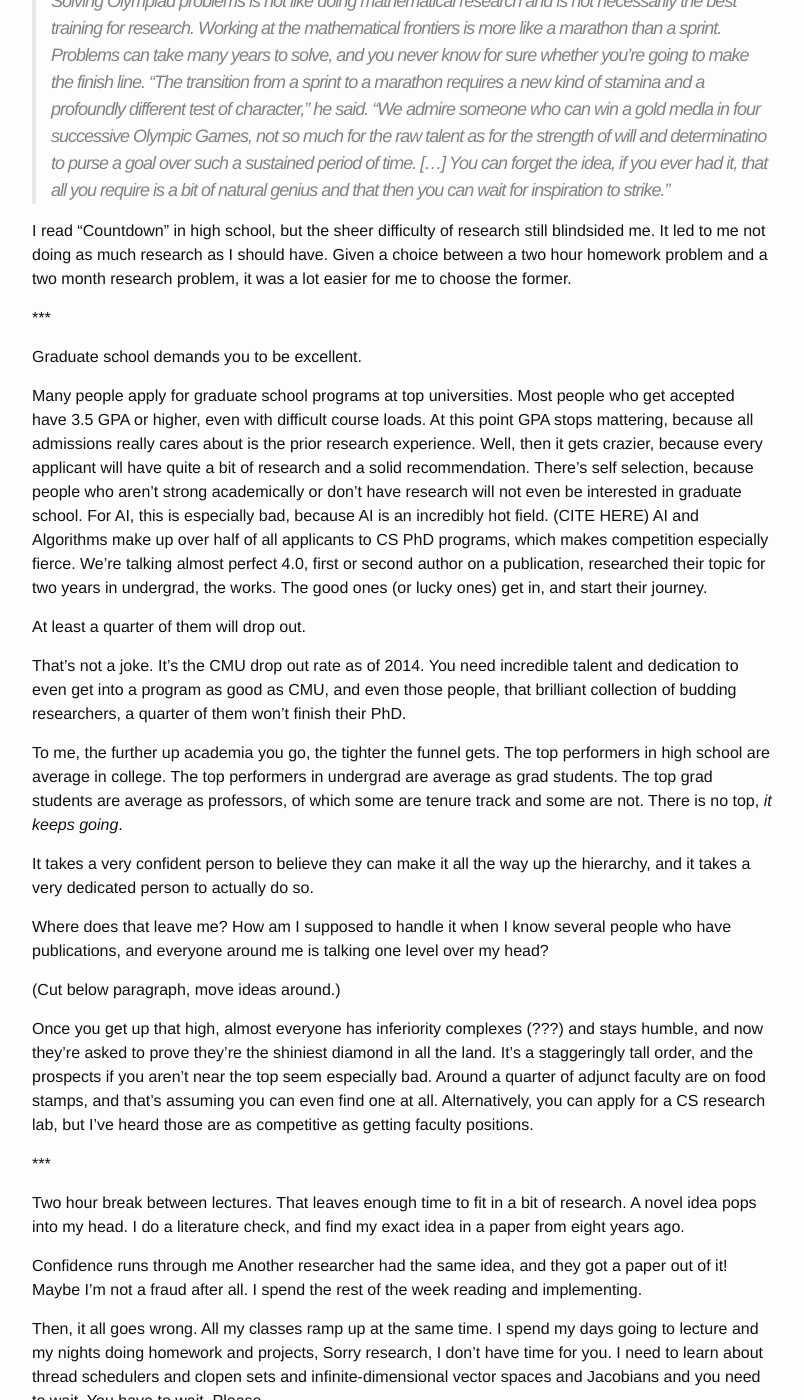
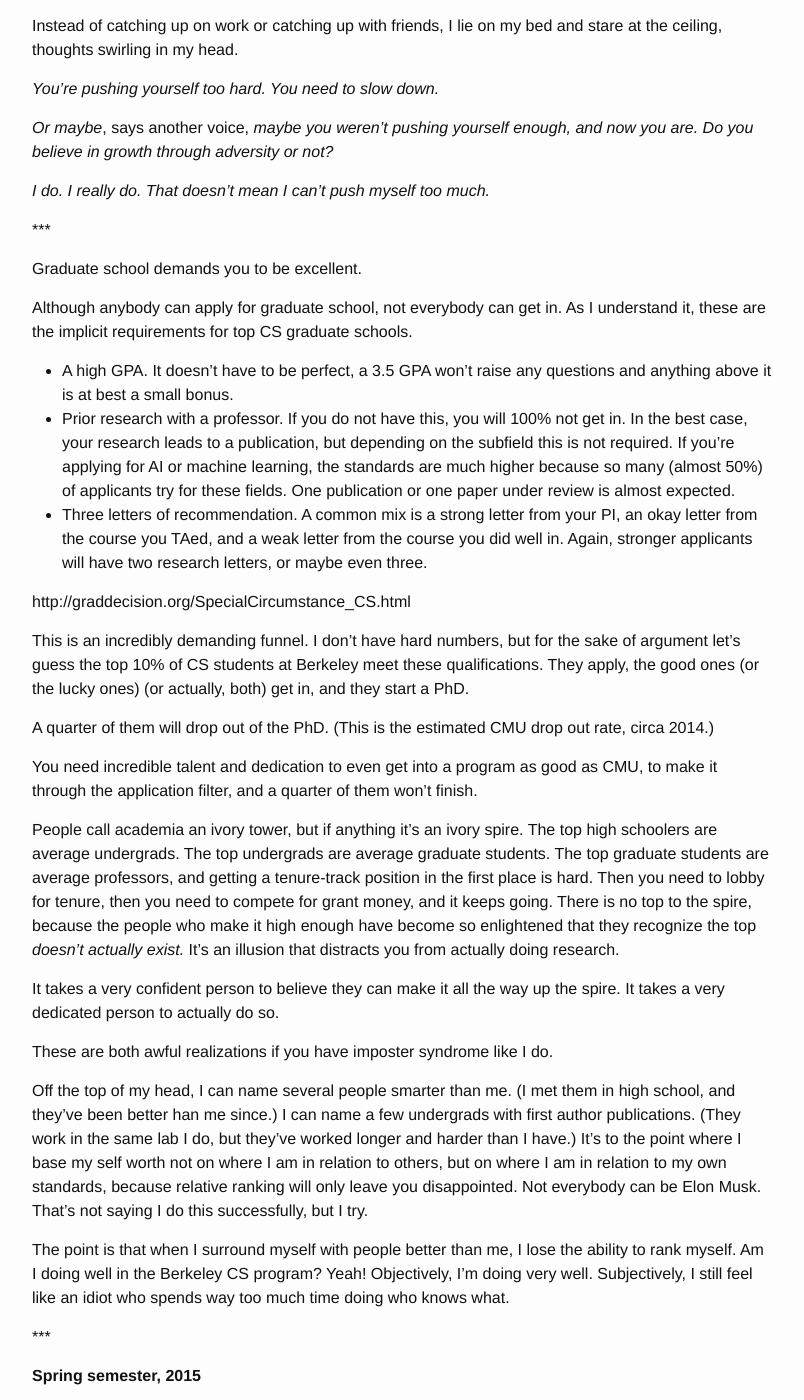
Before and after one commit to alexirpan/alexirpan.github.io, a Jekyll site: the page built from _posts/2015-09-28-grad-school.markdown, in a window 1280 px wide and 1400 px high, scrolled down 4034 px. Shown: the whole window, without its empty margins (238-1042 px from the left). Built offline with Jekyll 4.4.1, drawn with Linux system fonts in a browser that asks for light colours; some of the changed text lies outside the part shown.

Commit message:
Liking where this is going (one story per semester)

```diff
--- a/_posts/2015-09-28-grad-school.markdown
+++ b/_posts/2015-09-28-grad-school.markdown
@@ -103,53 +104,11 @@
 
 It shows you have the potential to be a good researcher. It doesn't make you one.
 
-\*\*\*
-{: .centered }
-
-(Move these paragraphs elsewhere.)
-
-On one hand, the software industry pays stupidly well. Internships at big name
-companies pay $6000 or $7000 a month, well over the national average.
-On average, new grads at Berkeley get offers of over $100000 base annual salary.
-(LOOK UP THE STATS.) Frankly, these numbers are ridiculous.
-
-Big name companies sell themselves by offering insane perks. Free lunch,
-free dinner, we have a ball pit on campus, we have massagers on campus.
-You'll never go hungry, and by the way we have
-some interesting problems that need solving.
-
-Or, you can work at a startup.
-Startups sell you with the dream of changing the world, or at least the dream
-of mkaing it rich. We're changing how people connect with each other.
-We're changing transportation. Join now, and if we make it big you'll make it
-out like a king.
-
-How does a computer science PhD program compete with that? It sells itself
-with research. In a PhD program, you will tackle the hardest problems,
-the ones where no one knows the answer. You will devote the next few years
-towards learning as much as you want in your quest to solve one of those problems.
-It will be hard, difficult, and poorly paid, but in the end you will learn
-what it feels like to truly know something.
-
-If you're looking for money, grad school isn't for you. You'll make more in
-industry, and the money lost by not working won't make up for whatever higher
-salary you'll get aftewards.
-
-If you want to coast through life with a reasonable living salary, grad school
-isn't for you. You'll live, but you'll live cheaply, and you certainly won't
-coast in a PhD program.
-
-The only valid reason to go to CS grad school is because you want to do research.
-
-Well, that makes answering the title question easier.
-Did I want to do research sophomore spring? Yes! Definitely!
-
-Do I want to do research now? Uh, maybe. I'm not sure. Let me think about it.
 
 \*\*\*
 {: .centered }
 
-**Start of Fall semester, 2014**
+**Fall semester, 2014**
 
 First day in the lab. I meet with a grad student to figure out what topics
 I can do research in. He asks me how much I know about neural nets.
@@ -232,54 +191,6 @@
 
 \*\*\*
 
-Graduate school demands you to be excellent.
-
-Many people apply for graduate school programs
-at top universities. Most people who get accepted have 3.5 GPA or higher, even
-with difficult course loads.
-At this point GPA stops mattering, because all admissions really cares about
-is the prior research experience. Well, then it gets crazier, because
-every applicant will have quite a bit of research and a solid recommendation.
-There's self selection, because people who aren't strong academically or don't
-have research will not even be interested in graduate school.
-For AI, this is especially bad, because AI is an incredibly hot field. (CITE HERE)
-AI and Algorithms make up over half of all applicants to CS PhD programs,
-which makes competition especially fierce.
-We're talking almost perfect 4.0, first or second author on a publication,
-researched their topic for two years in undergrad, the works.
-The good ones (or lucky ones) get in, and start their journey.
-
-At least a quarter of them will drop out.
-
-That's not a joke. It's the CMU drop out rate as of 2014. You need incredible
-talent and dedication to even get into a program as good as CMU, and even
-those people, that brilliant collection of budding researchers, a quarter of them
-won't finish their PhD.
-
-To me, the further up academia you go, the tighter the funnel gets. The top
-performers in high school are average in college. The top performers in undergrad
-are average as grad students. The top grad students are average as professors,
-of which some are tenure track and some are not. There is no top, *it keeps
-going*.
-
-It takes a very confident person to believe they can make it all the way
-up the hierarchy, and it takes a very dedicated person to actually do so.
-
-Where does that leave me? How am I supposed to handle it when I know several people
-who have publications, and everyone around me is talking one level over my head?
-
-(Cut below paragraph, move ideas around.)
-
-Once you get up that high, almost everyone has inferiority complexes (???) and
-stays humble, and now they're asked to prove they're the shiniest diamond in all
-the land. It's a staggeringly tall order, and the prospects if you aren't
-near the top seem especially bad. Around a quarter of adjunct faculty are on
-food stamps, and that's assuming you can even find one at all. Alternatively,
-you can apply for a CS research lab, but I've heard those are as competitive
-as getting faculty positions.
-
-\*\*\*
-
 Two hour break between lectures. That leaves enough time to fit in a bit
 of research. A novel idea pops into my head. I do a literature check, and find my
 exact idea in a paper from eight years ago.
@@ -315,7 +226,151 @@
 *I do. I really do. That doesn't mean I can't push myself too much.*
 
 \*\*\*
-{: .centered }
+
+Graduate school demands you to be excellent.
+
+Although anybody can apply for graduate school, not everybody can get in.
+As I understand it, these are the implicit requirements for top
+CS graduate schools.
+
+- A high GPA. It doesn't have to be perfect, a 3.5 GPA won't raise any
+questions and anything above it is at best a small bonus.
+- Prior research with a professor. If you do not have this, you will 100% not
+get in. In the best case, your research leads to
+a publication, but depending on the subfield this is not required.
+If you're applying for AI or machine learning, the standards are much higher
+because so many (almost 50%) of applicants try for these fields.
+One publication or one paper under review is almost expected.
+- Three letters of recommendation.
+A common mix is a strong letter from your PI, an okay letter from the course
+you TAed, and a weak letter from the course you did well in. Again, stronger
+applicants will have two research letters, or maybe even three.
+
+http://graddecision.org/SpecialCircumstance_CS.html
+
+This is an incredibly demanding funnel. I don't have hard numbers, but for the
+sake of argument let's guess the top 10% of CS students at Berkeley meet
+these qualifications. They apply,
+the good ones (or the lucky ones) (or actually, both) get in, and they start
+a PhD.
+
+A quarter of them will drop out of the PhD. (This is the estimated CMU
+drop out rate, circa 2014.)
+
+You need incredible talent and dedication to even get into a program as good
+as CMU, to make it through the application filter, and a quarter of them
+won't finish.
+
+People call academia an ivory tower, but if anything it's an ivory spire.
+The top high schoolers are average undergrads.
+The top undergrads are average graduate students.
+The top graduate students are average professors, and getting a tenure-track
+position in the first place is hard. Then you need to lobby for tenure,
+then you need to compete for grant money, and it keeps going. There is no top
+to the spire, because the people who make it high enough have become so
+enlightened that they recognize the top *doesn't actually exist.* It's an
+illusion that distracts you from actually doing research.
+
+It takes a very confident person to believe they can make it all the way
+up the spire. It takes a very dedicated person to actually do so.
+
+These are both awful realizations if you have imposter syndrome like I do.
+
+Off the top of my head, I can name several people smarter than me. (I met
+them in high school, and they've been better han me since.) I can name
+a few undergrads with first author publications. (They work in the same
+lab I do, but they've worked longer and harder than I have.) It's to the point
+where I base my self worth not on where I am in relation to others, but on where
+I am in relation to my own standards, because relative ranking will only leave
+you disappointed. Not everybody can be Elon Musk. That's not saying I do this
+successfully, but I try.
+
+The point is that when I surround myself with people better than me, I lose the
+ability to rank myself. Am I doing well in the Berkeley CS program? Yeah! Objectively,
+I'm doing very well. Subjectively, I still feel like an idiot who spends way too
+much time doing who knows what.
+
+\*\*\*
+
+**Spring semester, 2015**
+
+New semester, same problems. Four more technical classes to juggle, and more
+deadlock in my research. Four classes is pushing it if I want to do good
+research, but I love my classes too much to drop any of them.
+Does learning Kolmogorov complexity help my research? No. Absolutely not.
+Proving the existence of incompressible strings is still super awesome.
+
+I put in hours where I can, but my schedule is busy, and once again I can't
+put in as many as I'd like. Still, I have some interesting results, showing
+that with enough training time (on the order of running it overnight)
+I can get a program to self-learn heuristics for playing Connect Four.
+It's not amazing, but I have trouble beating it, so it's at least okay.
+
+However, the approach I'm trying fundamentally requires lots of computation
+time, and running experiments is becoming infeasible. I can't make more progress
+until I find a way to make my experiments run faster.
+
+These are the thoughts in the back of my head, while I wait in line for free
+food. At Berkeley, the demand for CS internships is so high that companies
+give free dinner, T-shirts, stickers, and other free stuff at their info sessions.
+It's pocket change for them, and hungry CS students are totally okay with the
+bait. I'm waiting with a few other people from the CS honor societies. Some
+are 100% doing grad school, some are 100% not doing grad school. A few are on
+the fence, like me.
+
+"What are we even doing with our lives? Is waiting in line for 20 minutes really
+worth it for free food?"
+
+"Well, I'm here to get used to the grad student life. Why are you here, Mister
+I Already Accepted A Full Time Offer In Industry?"
+
+"You know, I don't really know. Force of habit, I guess."
+
+We laugh, and no one acknowledges the financial commentary. We all
+already know it's true, and it doesn't need repeating.
+
+\*\*\*
+
+
+On one hand, the software industry pays stupidly well. Internships at big name
+companies pay $6000 or $7000 a month, well over the national average.
+On average, new grads at Berkeley get offers of over $100000 base annual salary.
+(LOOK UP THE STATS.) Frankly, these numbers are ridiculous.
+
+Big name companies sell themselves by offering insane perks. Free lunch,
+free dinner, we have a ball pit on campus, we have massagers on campus.
+You'll never go hungry, and by the way we have
+some interesting problems that need solving.
+
+Or, you can work at a startup.
+Startups sell you with the dream of changing the world, or at least the dream
+of mkaing it rich. We're changing how people connect with each other.
+We're changing transportation. Join now, and if we make it big you'll make it
+out like a king.
+
+How does a computer science PhD program compete with that? It sells itself
+with research. In a PhD program, you will tackle the hardest problems,
+the ones where no one knows the answer. You will devote the next few years
+towards learning as much as you want in your quest to solve one of those problems.
+It will be hard, difficult, and poorly paid, but in the end you will learn
+what it feels like to truly know something.
+
+If you're looking for money, grad school isn't for you. You'll make more in
+industry, and the money lost by not working won't make up for whatever higher
+salary you'll get aftewards.
+
+If you want to coast through life with a reasonable living salary, grad school
+isn't for you. You'll live, but you'll live cheaply, and you certainly won't
+coast in a PhD program.
+
+The only valid reason to go to CS grad school is because you want to do research.
+
+Well, that makes answering the title question easier.
+Did I want to do research sophomore spring? Yes! Definitely!
+
+Do I want to do research now? Uh, maybe. I'm not sure. Let me think about it.
+
+
 
 The blessing and curse of the Information Age is that if you want to
 learn something, you can. Ever wondered what gerrymandering was? Here, go
```
Also changed, not shown: other parts of _posts/2015-09-28-grad-school.markdown (+2 -1 lines).
